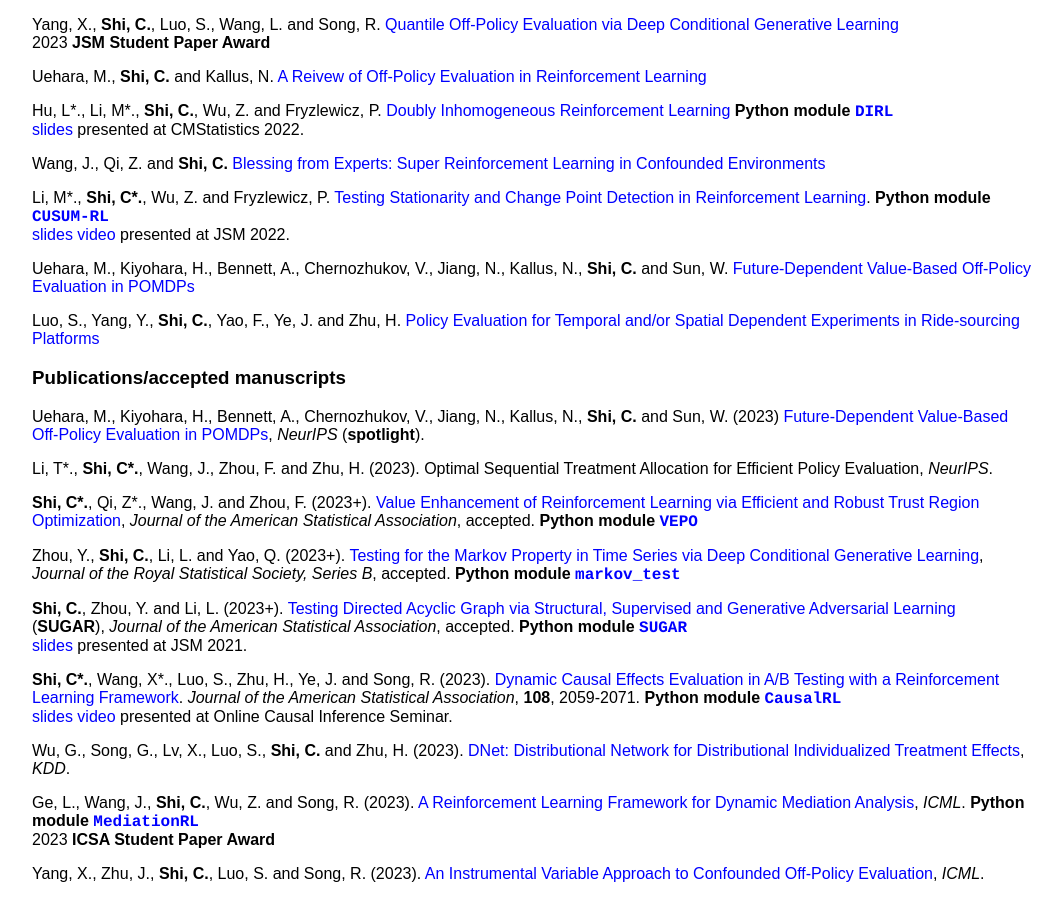
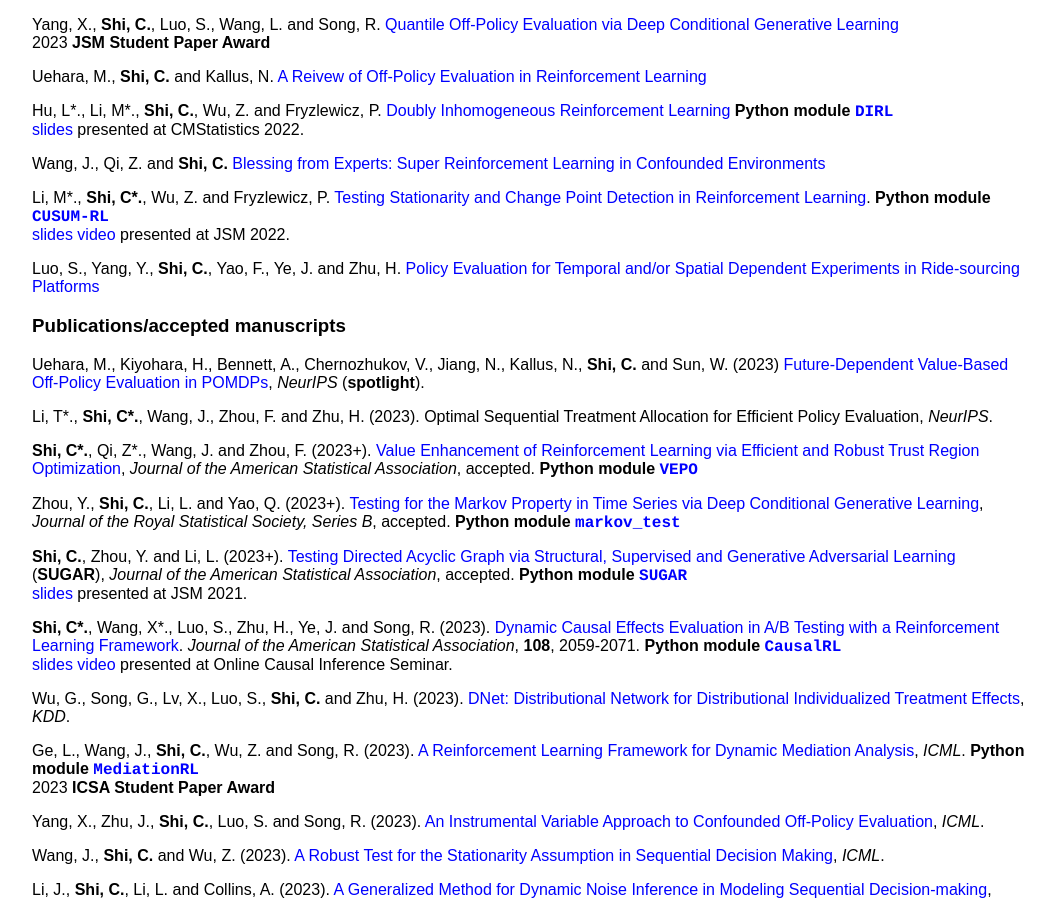
Before and after one commit to callmespring/callmespring.github.io, a Jekyll site: the page built from publication.md, in a window 1280 px wide and 900 px high, scrolled down 331 px. Shown: the whole window, without its empty margins (108-1170 px from the left). Built offline with Jekyll 4.4.1, drawn with Linux system fonts in a browser that asks for light colours.

Commit message:
Update publication.md

```diff
--- a/publication.md
+++ b/publication.md
@@ -31,8 +31,6 @@ Wang, J., Qi, Z. and **Shi, C.** [Blessing from Experts: Super Reinforcement Lea
 Li, M\*., **Shi, C\*.**, Wu, Z. and Fryzlewicz, P. [Testing Stationarity and Change Point Detection in
 Reinforcement Learning](https://arxiv.org/pdf/2203.01707.pdf).
 **Python module** [<span style="font-family:courier;">**CUSUM-RL**</span>](https://github.com/limengbinggz/CUSUM-RL) <br/> [<font size="3">slides</font>](./slides/CUSUMRL.pdf) [<font size="3">video</font>](https://www.dropbox.com/s/56nstisjitkxvjd/video.mp4?dl=0) <font size="3">presented at JSM 2022</font>.
-
-Uehara, M., Kiyohara, H., Bennett, A., Chernozhukov, V., Jiang, N., Kallus, N., **Shi, C.** and Sun, W. [Future-Dependent Value-Based Off-Policy Evaluation in POMDPs](https://arxiv.org/pdf/2207.13081.pdf)
 
 Luo, S., Yang, Y., **Shi, C.**, Yao, F., Ye, J. and Zhu, H. [Policy Evaluation for Temporal and/or Spatial Dependent Experiments in Ride-sourcing Platforms](https://arxiv.org/pdf/2202.10887.pdf)
 
```
